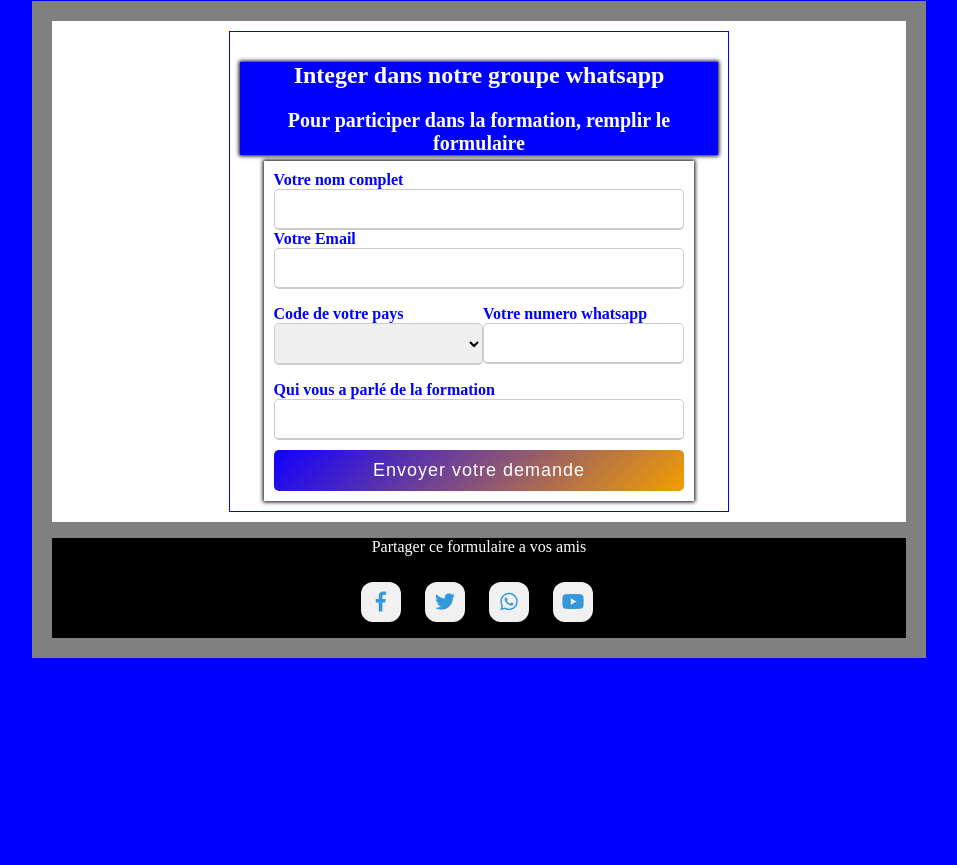
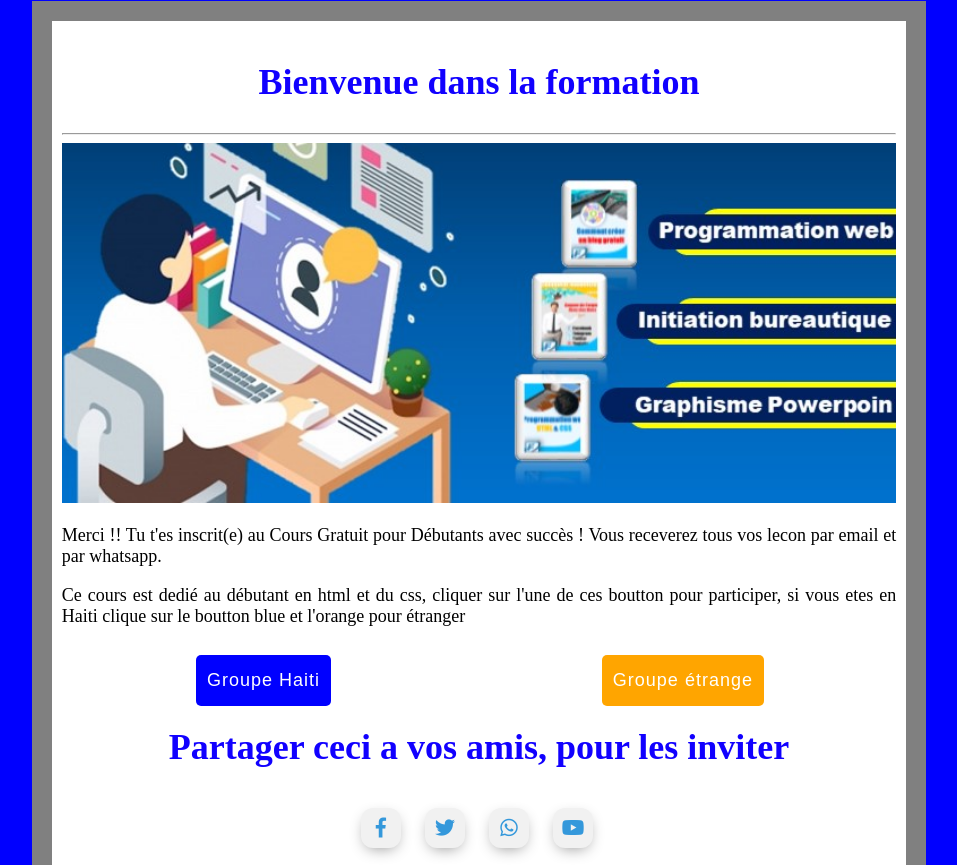
Before and after one commit to digitsmart/formatechplus, a plain HTML site: page formation/formation-whatsapp.html in a window 1280 px wide. Shown: the top 865 px of the page, without its empty margins (161-1118 px from the left). Before the commit the page ends 800 px from the top, so only its background shows below. Drawn offline with Linux system fonts and the light colour scheme.

Commit message:
Add files via upload

```diff
--- a/formation/formation-whatsapp.html
+++ b/formation/formation-whatsapp.html
@@ -30,7 +30,7 @@
 
         </section>
         <!--le formualre-->
-        <section id="formulaire">
+        <section id="formulaire" style="display: none;">
           <div class="form-header">
             <h1>Integer dans notre groupe whatsapp</h1>
             <h2>Pour participer dans la formation, remplir le formulaire</h2>
@@ -94,18 +94,32 @@
             </div>
             <button onclick="submit()">Envoyer votre demande</button>
           </div>
+          <div>
+           <p style="text-align: justify;">
+            Ce formulaire recueille des informations que nous utiliserons pour
+            vous envoyer des mises à jour sur la formation, des vidéos et des
+            documents en pdf. Vous pouvez nous rejoindre dans notre groupe,
+            pour poser vos question sur chaque que nous avons laissé dans la salle.
+           </p>
+          </div>
         </section>
         <!-- fin le formualre-->
 
-        <section id="infosForm">
+        <section id="infosForm" style="display: block;">
           <h1>Bienvenue dans la formation</h1><hr>
           <div class="img">
             <img src="../images/hom1.jpg" alt="">
           </div>
           <p>
-            ce cours est dedié au debutant en html et du css, cliquer sur l'une de ces boutton pour participer, si vous etes en Haiti clique sur le boutton blue et l'orange pour étranger
+            Merci !!
+            Tu t'es inscrit(e) au Cours Gratuit pour Débutants avec succès !
+            Vous receverez tous vos lecon par email et par whatsapp.
+
           </p>
-          <center><button class="haiti">Groupe Haiti</button><button class="etranger">Groupe étrange</button></center>
+          <p>
+            Ce cours est dedié au débutant en html et du css, cliquer sur l'une de ces boutton pour participer, si vous etes en Haiti clique sur le boutton blue et l'orange pour étranger
+          </p>
+          <center><a href="https://chat.whatsapp.com/DlhwRe7SDBgCNGDu3FHbZ3"><button class="haiti">Groupe Haiti</button></a><a href="https://chat.whatsapp.com/D4F1Xv1vFQMGEqrlLBkOAi"><button class="etranger">Groupe étrange</button></a></center>
             <!--Mes reseau sociaux ici-->
             <div class="middle">
               <h1>Partager ceci a vos amis, pour les inviter</h1>
```
